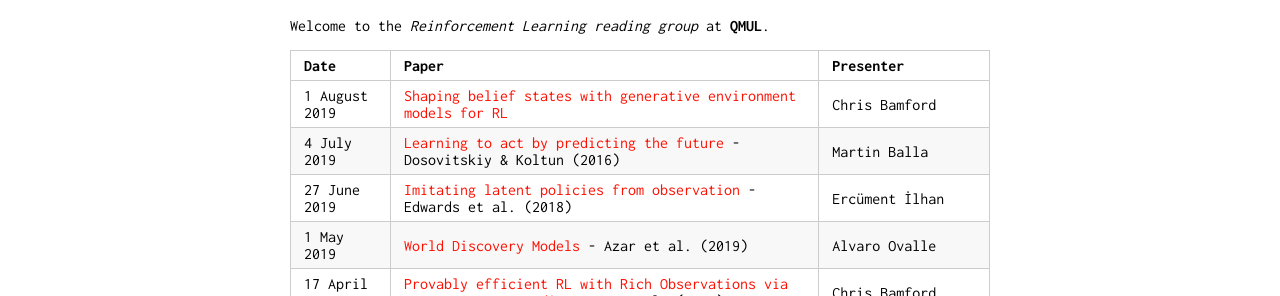
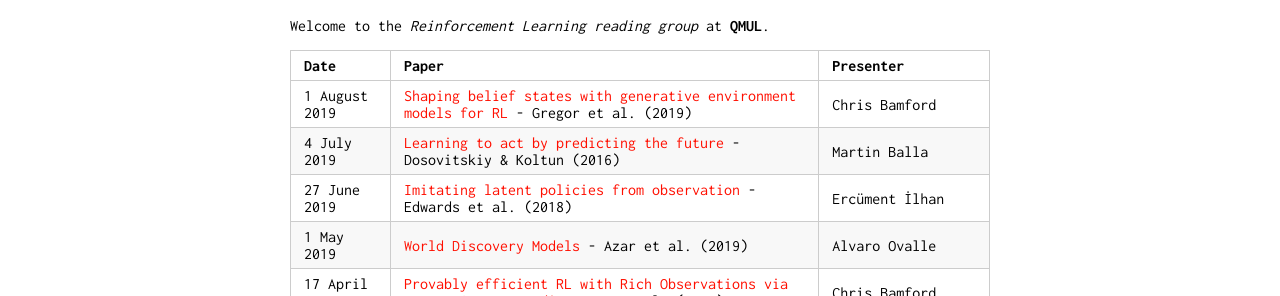
Before and after one commit to qmul-rl/qmul-rl.github.io, a Jekyll site: the page built from index.md, in a window 1280 px wide. Shown: the part 341-637 px from the top of the page. Built offline with Jekyll 4.4.1, drawn with Linux system fonts in a browser that asks for light colours; our own code applies the rules of GitHub Pages for plain Markdown files.

```diff
--- a/index.md
+++ b/index.md
@@ -19,7 +19,7 @@ Welcome to the *Reinforcement Learning reading group* at **QMUL**.
 
 Date | Paper | Presenter
 -----|-------|--------
-1 August 2019 | [Shaping belief states with generative environment models for RL](https://arxiv.org/abs/1906.09237) | Chris Bamford
+1 August 2019 | [Shaping belief states with generative environment models for RL](https://arxiv.org/abs/1906.09237) - Gregor et al. (2019) | Chris Bamford
 4 July 2019 | [Learning to act by predicting the future](https://arxiv.org/abs/1611.01779) - Dosovitskiy & Koltun (2016) | Martin Balla
 27 June 2019 | [Imitating latent policies from observation](https://arxiv.org/abs/1805.07914) - Edwards et al. (2018) | Ercüment İlhan
 1 May 2019 | [World Discovery Models](https://arxiv.org/abs/1902.07685) - Azar et al. (2019) | Alvaro Ovalle
```
